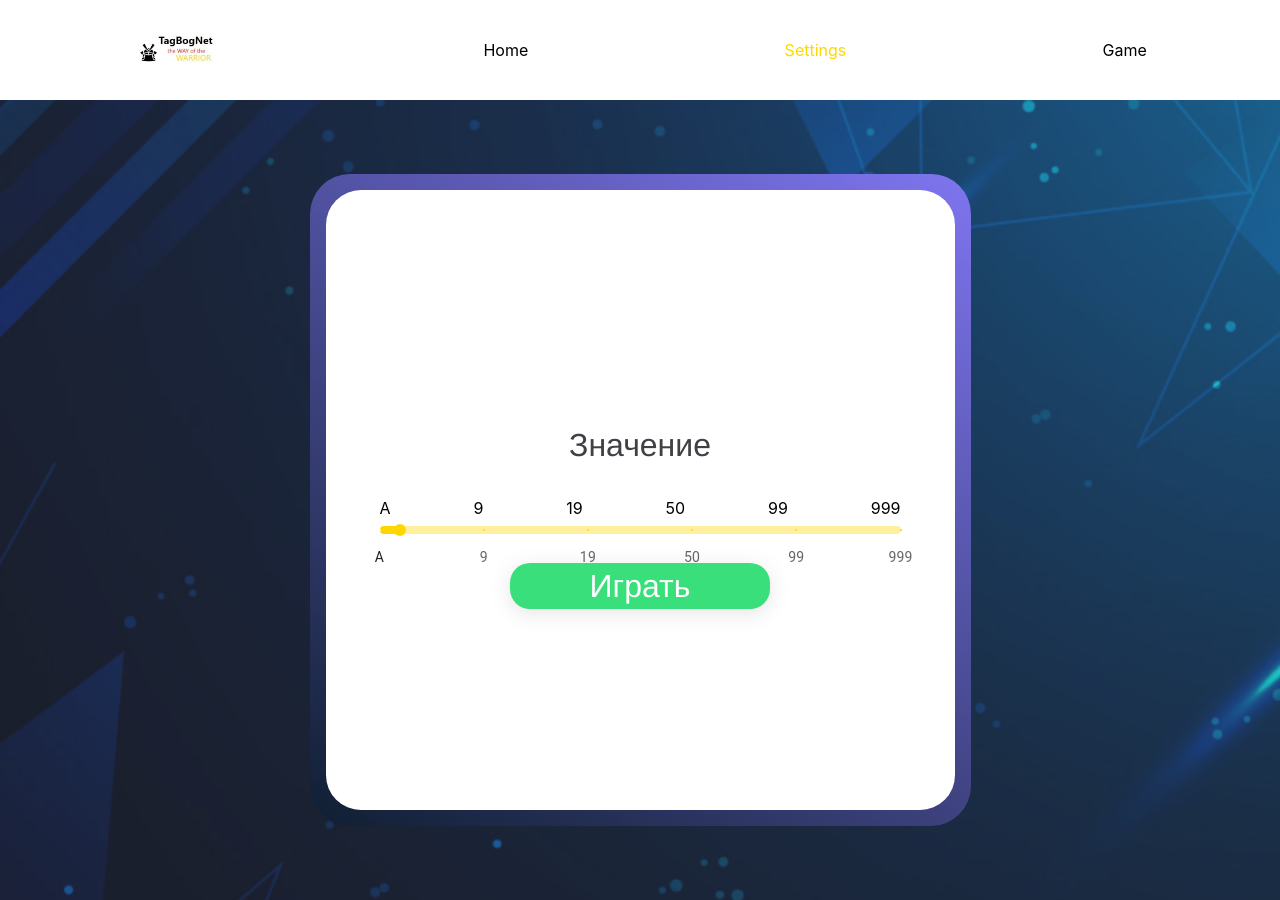
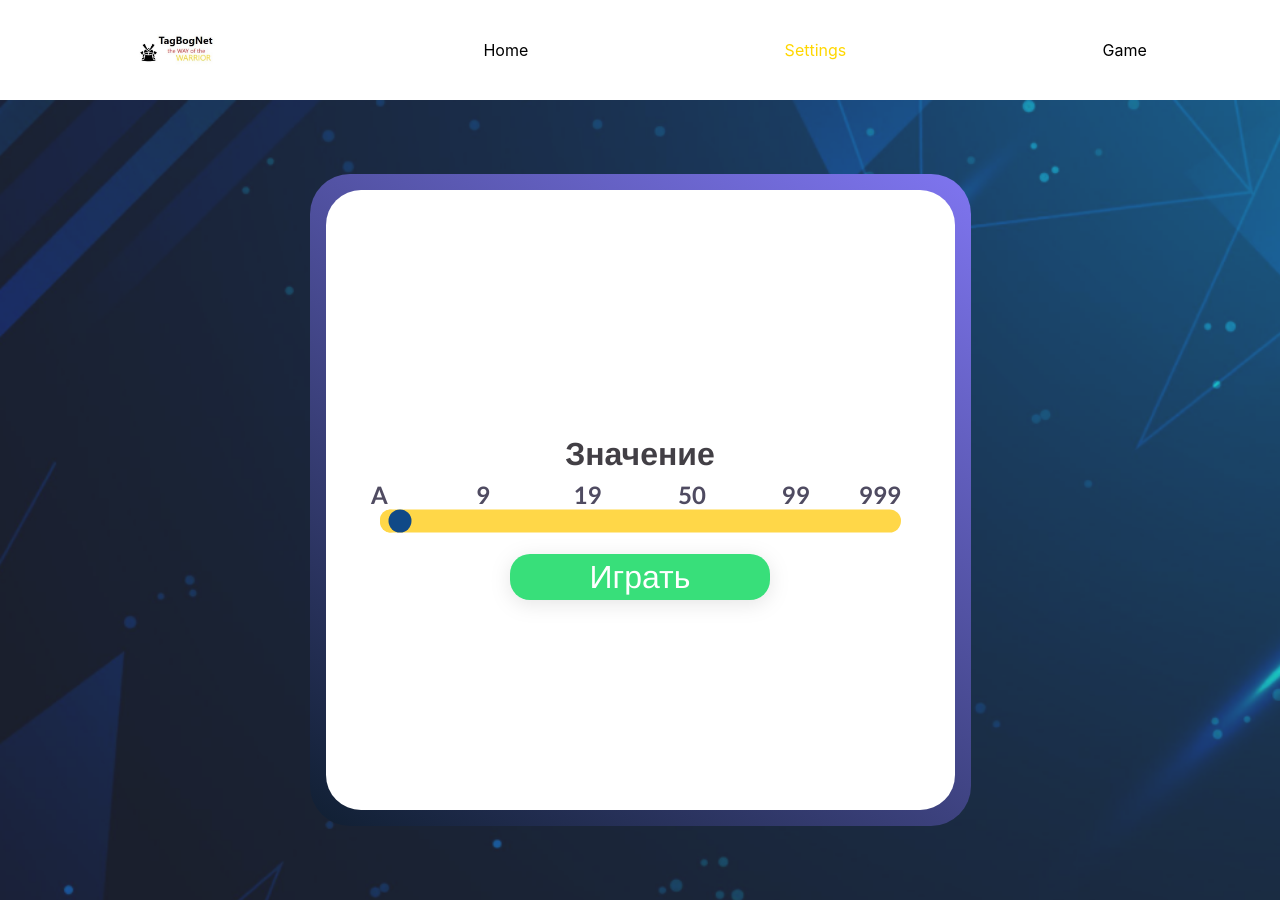
Before and after one commit to Bogagree/nextJS-drug-and-drop-kids-sorter, a Next.js app: page /settings in a window 1280 px wide. Built offline with nearby package versions, Linux system fonts and the light colour scheme.

Commit message:
style: final Range.tsx styles

```diff
--- a/components/Common/DivElements.tsx
+++ b/components/Common/DivElements.tsx
@@ -1,12 +1,4 @@
 import styled from '@emotion/styled';
-
-
-export const UnitsRangeElement = styled.div`
-  display: flex;
-  justify-content: space-between;
-  align-items: center;
-  width: 100%;
-`
 
 export const BorderDiv = styled.div`
   display: flex;
@@ -39,5 +31,4 @@ export const DivElements = styled.div`
   align-items: center;
   flex-direction: column;
   padding: 5px;
-
 `
--- a/components/Common/Range.tsx
+++ b/components/Common/Range.tsx
@@ -1,17 +1,56 @@
 import React from 'react';
 import Slider from '@mui/material/Slider';
 import styled from '@emotion/styled';
-import {Tooltip} from '@mui/material';
-import {UnitsRangeElement} from './DivElements';
+import {ThemeProvider, createTheme} from '@mui/material/styles';
 
 const StyledTitle = styled.p`
   color: #423F45;
   font-family: 'Helvetica', sans-serif;
   font-style: normal;
-  font-weight: 400;
+  font-weight: bold;
   font-size: 32px;
   line-height: 44px;
 `
+
+const theme = createTheme({
+    components: {
+        MuiSlider: {
+            styleOverrides: {
+                markLabel: {
+                    fontSize: '24px',
+                    fontWeight: '700',
+                    fontFamily: 'Calibri',
+                    top: '-30px',
+                    left: '-30px',
+                    color: "#4F4B61",
+                    '&[data-index="5"]': {
+                        paddingRight: '40px',
+                    },
+                    "&:active": {}
+                },
+                mark: {
+                    display: 'none',
+                },
+                thumb: {
+                    height: '23px',
+                    width: '23px',
+                    color: '#104987',
+                    "&:after": {
+                        left: '100px'
+                    }
+                },
+                rail: {
+                    width: '100%',
+                    opacity: '1',
+                    // left: '4%'
+                },
+                track: {}
+            },
+
+        },
+    },
+});
+
 
 type RangePropsType = {
     title: string
@@ -47,15 +86,15 @@ export const Range: React.FC<RangePropsType> = (
                 label: units[i]
             })
     }
-
-    const valueLabelFormat = (value: number) => {
-        let unitIndex = 0;
-        for (let i = 0; i < units.length; i++) {
-            if (value === +units[0]) unitIndex = 0
-            if (+units[i - 1] < value && value < +units[i]) unitIndex = i
-        }
-        return ` ${units[unitIndex]}`;
-    }
+    // calculation for label value
+    // const valueLabelFormat = (value: number) => {
+    //     let unitIndex = 0;
+    //     for (let i = 0; i < units.length; i++) {
+    //         if (value === +units[0]) unitIndex = 0
+    //         if (+units[i - 1] < value && value < +units[i]) unitIndex = i
+    //     }
+    //     return `${units[unitIndex]}`;
+    // }
 
     const handleChange = (event: Event, newValue: number | number[]) => {
         onChangeRange && onChangeRange(newValue as number)
@@ -65,23 +104,20 @@ export const Range: React.FC<RangePropsType> = (
     return (
         <>
             <StyledTitle>{title}</StyledTitle>
-            <UnitsRangeElement>
-                {units.map(unit => <div key={unit}>{unit}</div>)}
-            </UnitsRangeElement>
+            <ThemeProvider theme={theme}>
                 <Slider
                     size="small"
                     value={value}
                     min={minValue}
                     step={step}
                     max={maxValue}
-                // getAriaValueText={valueLabelFormat}
-                // valueLabelFormat={valueLabelFormat}
+                    defaultValue={minValue}
                     onChange={handleChange}
-                // valueLabelDisplay="off"
                     marks={marks}
                     disabled={disabled}
-                style={{color: 'gold', height: 8}}
+                    style={{color: '#FFD748', height: 23}}
                 />
+            </ThemeProvider>
         </>
     );
 };
```
Lines whose indentation alone changed are shown as unchanged.
